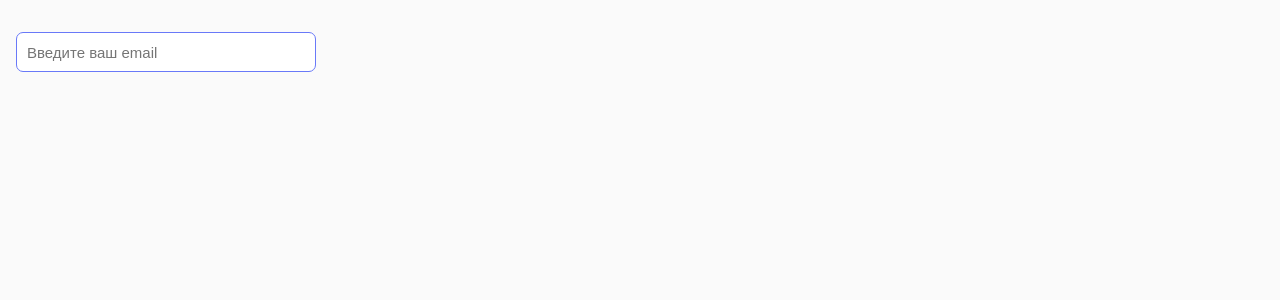
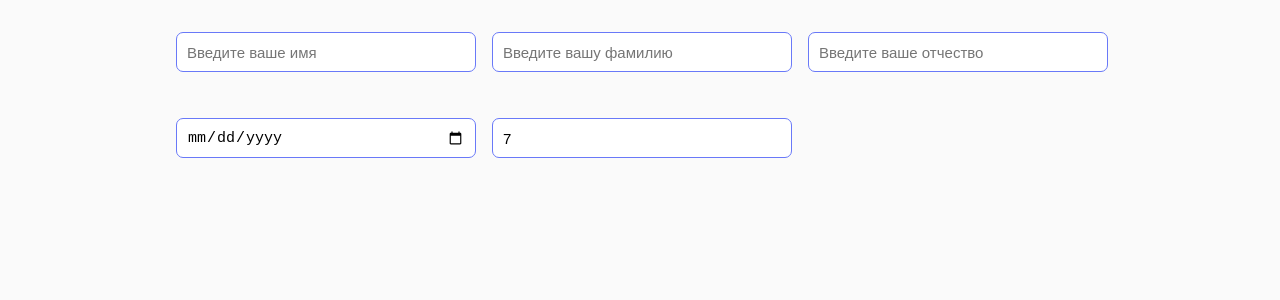
Before and after one commit to Scat55/TestTaskMedodsForm, a Vue app: page / in a window 1280 px wide. Shown: the top 300 px of the page. Built offline with nearby package versions, Linux system fonts and the light colour scheme.

Commit message:
feat: added person info inputs with validation

```diff
--- a/src/assets/main.sass
+++ b/src/assets/main.sass
@@ -21,6 +21,10 @@ body
   background: #fafafa
   margin: 0
 
+.container
+  max-width: 120rem
+  margin: 0 auto
+  padding: 0 10rem
 
 a
   color: var(--primary-color)
--- a/src/components/Input.vue
+++ b/src/components/Input.vue
@@ -121,4 +121,8 @@ const updateValue = (e) => {
 .v-leave-to
   opacity: 0
 
+input[type="number"]::-webkit-inner-spin-button,
+input[type="number"]::-webkit-outer-spin-button
+  -webkit-appearance: none
+
 </style>
--- a/src/components/PersonData.vue
+++ b/src/components/PersonData.vue
@@ -1,37 +1,90 @@
 <script setup>
 import { ref, computed } from 'vue'
 import useVuelidate from '@vuelidate/core';
-import { minLength, email, helpers } from '@vuelidate/validators'
+import { maxLength, required, helpers, numeric } from '@vuelidate/validators'
 import Input from '@/components/Input.vue'
 
 
-const emailField = ref('')
+const nameField = ref('')
+const lastNameField = ref('')
+const birthdayFiled = ref('')
+const numberFiled = ref(7)
+const patronymicField = ref('')
 
 const rules = computed(() => ({
-  emailField: {
-    email: helpers.withMessage(`Неккоректный email`, email)
-  }
+  lastNameField: {
+    required: helpers.withMessage(`Обязательное поле`, required)
+  },
+  nameField: {
+    required: helpers.withMessage(`Обязательное поле`, required)
+  },
+  birthdayFiled: {
+    required: helpers.withMessage(`Обязательное поле`, required)
+  },
+  numberFiled: {
+    required: helpers.withMessage(`Обязательное поле`, required),
+    numeric: helpers.withMessage(`Вы можете вводить только цифры`, numeric),
+    maxLength: helpers.withMessage(`Максимальная длинна 11 символов`, maxLength(11)),
+  },
 }))
-const v = useVuelidate(rules, { emailField })
-console.log(v)
+const v = useVuelidate(rules, { nameField, lastNameField, birthdayFiled, numberFiled, patronymicField })
+
 </script>
 <template>
-  <form>
-    <Input
-      type="email"
-      label="Ваша почта"
-      name="Email"
-      placeholder="Введите ваш email"
-      v-model:value="v.emailField.$model"
-      :error="v.emailField.$errors"
-    />
-  </form>
+  <div class="container">
+    <form class="form">
+      <Input
+        type="text"
+        label="Ваше имя*"
+        name="name"
+        placeholder="Введите ваше имя"
+        v-model:value="v.nameField.$model"
+        :error="v.nameField.$errors"
+      />
+      <Input
+        type="text"
+        label="Ваша фамилия*"
+        name="lastname"
+        placeholder="Введите вашу фамилию"
+        v-model:value="v.lastNameField.$model"
+        :error="v.lastNameField.$errors"
+      />
+      <Input
+        type="text"
+        label="Ваш отчество"
+        name="patronymic"
+        placeholder="Введите ваше отчество"
+        v-model:value="patronymicField"
+      />
+      <Input
+        type="date"
+        label="Дата рождения"
+        name="Email"
+        placeholder="Введите вашу дату рождения"
+        v-model:value="v.birthdayFiled.$model"
+        :error="v.birthdayFiled.$errors"
+      />
+      <Input
+        type="number"
+        label="Ваша номер телефона"
+        name="number"
+        placeholder="Введите ваш номер телофона"
+        v-model:value="v.numberFiled.$model"
+        :error="v.numberFiled.$errors"
+      />
+
+    </form>
+  </div>
 </template>
 
 
 
 <style lang="sass" scoped>
-form
+.form
+  display: flex
+  gap: 1rem
+  align-items: center
+  flex-wrap: wrap
   margin-top: 2rem
   margin-left: 1rem
 </style>
```
